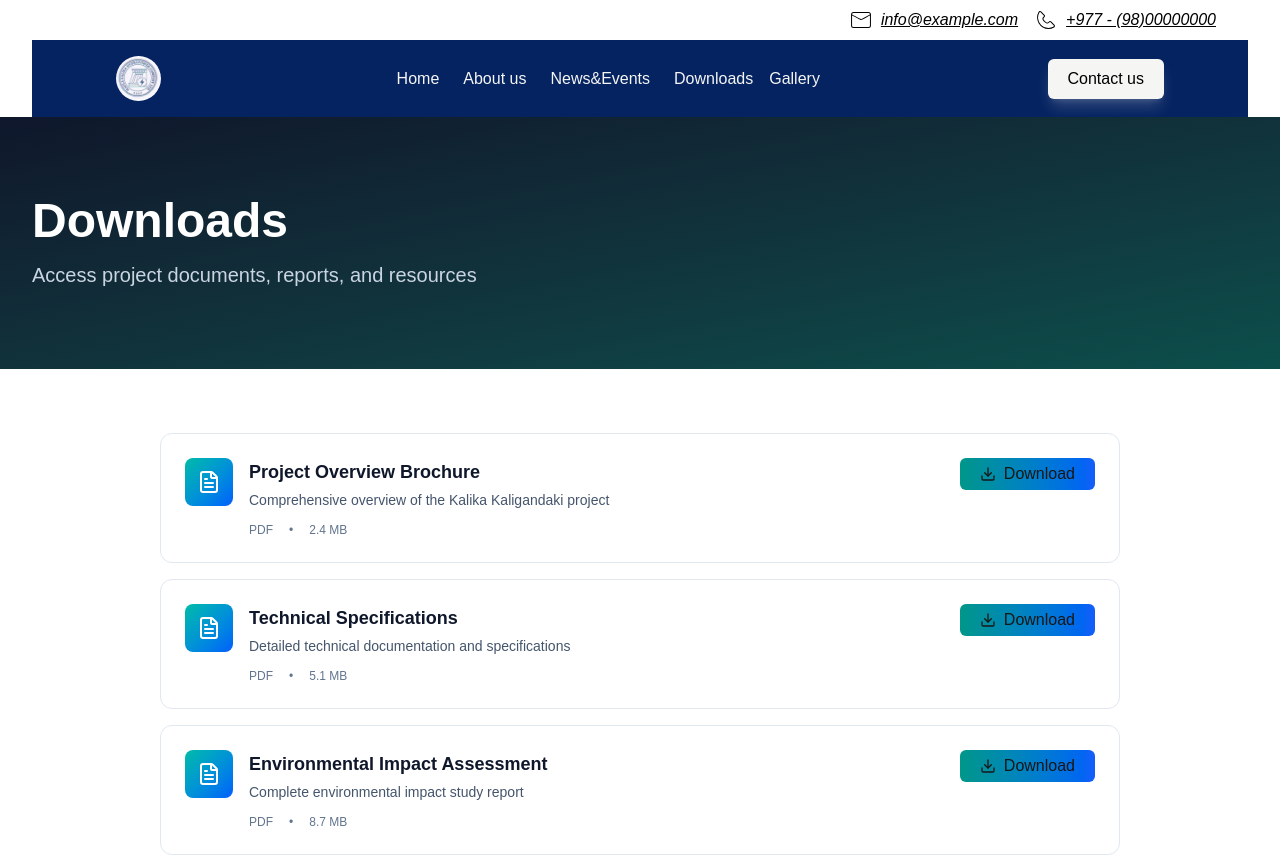
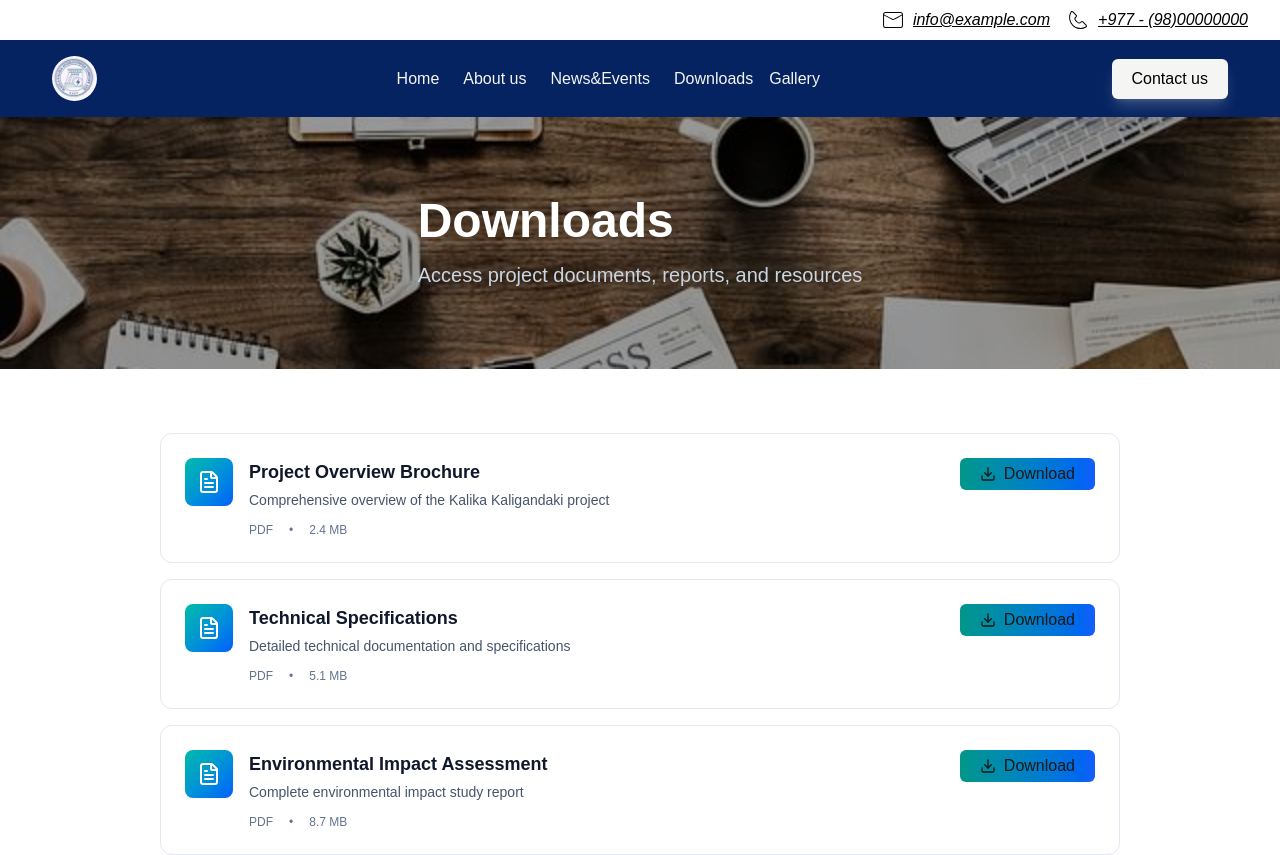
Before and after one commit to tufanrai/maulakalika, a Next.js app: page /downloads in a window 1280 px wide. Shown: the top 855 px of the page. Built offline with nearby package versions, Linux system fonts and the light colour scheme.

Commit message:
Updated hero's of all the pages

```diff
--- a/app/about/page.tsx
+++ b/app/about/page.tsx
@@ -1,16 +1,27 @@
 import React from "react";
 import { Award, Target, Eye, Heart } from "lucide-react";
+import team from "@/public/Business team working on laptop to check the results of their work_ | Premium Photo.jpg";
 
 export default function About() {
   return (
     <div className="w-full bg-white">
       {/* Hero */}
-      <section className="bg-gradient-to-br from-slate-900 to-teal-900 text-white py-20">
-        <div className="max-w-7xl mx-auto px-4 sm:px-6 lg:px-8">
-          <h1 className="text-4xl md:text-5xl font-bold mb-4">About Us</h1>
-          <p className="text-xl text-slate-300 max-w-2xl">
-            Leading the way in sustainable hydropower development
-          </p>
+      <section
+        style={{
+          backgroundImage: `url("${team.src}")`,
+          backgroundPosition: "center",
+          backgroundSize: "cover",
+          backgroundRepeat: "no-repeat",
+        }}
+        className="w-full max-h-100 h-screen text-white"
+      >
+        <div className="bg-black/40 w-full max-h-100 h-screen flex items-center justify-center">
+          <div className="max-w-7xl mx-auto px-4 sm:px-6 lg:px-8">
+            <h1 className="text-4xl md:text-5xl font-bold mb-4">About Us</h1>
+            <p className="text-xl text-slate-300 max-w-2xl">
+              Leading the way in sustainable hydropower development
+            </p>
+          </div>
         </div>
       </section>
 
--- a/app/contact/page.tsx
+++ b/app/contact/page.tsx
@@ -1,7 +1,7 @@
 "use client";
 import React, { useState } from "react";
 import { MapPin, Phone, Mail, Clock, Send } from "lucide-react";
-import hero from "@/public/Hydro electric power plant stock image_ Image of powerplant - 19361119.jpg";
+import hero from "@/public/It's a deal!.jpg";
 
 export default function Contact() {
   return (
@@ -14,13 +14,15 @@ export default function Contact() {
           backgroundSize: "cover",
           backgroundRepeat: "no-repeat",
         }}
-        className=" text-white py-20"
+        className=" text-white"
       >
-        <div className="max-w-7xl mx-auto px-4 sm:px-6 lg:px-8">
-          <h1 className="text-4xl md:text-5xl font-bold mb-4">Contact Us</h1>
-          <p className="text-xl text-slate-300 max-w-2xl">
-            Get in touch with our team. We're here to help.
-          </p>
+        <div className="w-full bg-black/40 flex items-center justify-center py-20">
+          <div className="max-w-7xl mx-auto px-4 sm:px-6 lg:px-8">
+            <h1 className="text-4xl md:text-5xl font-bold mb-4">Contact Us</h1>
+            <p className="text-xl text-slate-300 max-w-2xl">
+              Get in touch with our team. We're here to help.
+            </p>
+          </div>
         </div>
       </section>
 
--- a/app/downloads/page.tsx
+++ b/app/downloads/page.tsx
@@ -1,5 +1,6 @@
 import React from "react";
 import { FileText, Download, FileImage, FileSpreadsheet } from "lucide-react";
+import documents from "@/public/landscaper business card.jpg";
 
 export default function Downloads() {
   const downloads = [
@@ -50,12 +51,22 @@ export default function Downloads() {
   return (
     <div className="w-full bg-white">
       {/* Hero */}
-      <section className="bg-gradient-to-br from-slate-900 to-teal-900 text-white py-20">
-        <div className="max-w-7xl mx-auto px-4 sm:px-6 lg:px-8">
-          <h1 className="text-4xl md:text-5xl font-bold mb-4">Downloads</h1>
-          <p className="text-xl text-slate-300 max-w-2xl">
-            Access project documents, reports, and resources
-          </p>
+      <section
+        style={{
+          backgroundImage: `url("${documents.src}")`,
+          backgroundPosition: "center",
+          backgroundSize: "cover",
+          backgroundRepeat: "no-repeat",
+        }}
+        className="w-full text-white"
+      >
+        <div className="w-full bg-black/40 py-20 flex items-center justify-center">
+          <div className="max-w-7xl mx-auto px-4 sm:px-6 lg:px-8">
+            <h1 className="text-4xl md:text-5xl font-bold mb-4">Downloads</h1>
+            <p className="text-xl text-slate-300 max-w-2xl">
+              Access project documents, reports, and resources
+            </p>
+          </div>
         </div>
       </section>
 
--- a/app/news/page.tsx
+++ b/app/news/page.tsx
@@ -1,16 +1,27 @@
 import React from "react";
+import events from "@/public/Networking Event Interaction.jpg";
 
 export default function News() {
   return (
     <div className="w-full bg-white">
       {/* Hero */}
-      <section className="bg-gradient-to-br from-slate-900 to-teal-900 text-white py-20">
+      <section
+        style={{
+          backgroundImage: `url("${events.src}")`,
+          backgroundPosition: "top",
+          backgroundSize: "cover",
+          backgroundRepeat: "no-repeat",
+        }}
+        className=" text-white w-full"
+      >
+        <div className="w-full bg-black/40 flex items-center justify-center py-20">
           <div className="max-w-7xl mx-auto px-4 sm:px-6 lg:px-8">
             <h1 className="text-4xl md:text-5xl font-bold mb-4">Latest News</h1>
             <p className="text-xl text-slate-300 max-w-2xl">
               Stay updated with our latest projects, achievements, and
               announcements
             </p>
+          </div>
         </div>
       </section>
 
--- a/app/page.tsx
+++ b/app/page.tsx
@@ -78,9 +78,10 @@ export default function Home() {
           backgroundSize: "cover",
           backgroundRepeat: "no-repeat",
         }}
-        className="relative bg-slate-100 overflow-hidden"
+        className="relative overflow-hidden"
       >
-        <div className="max-w-7xl bg-linear-60 from-black/50 to-white/0 mx-auto px-4 sm:px-6 lg:px-8 py-20 md:py-28">
+        <div className="w-full bg-linear-60 from-black/70 to-white/0">
+          <div className="max-w-7xl mx-auto px-4 sm:px-6 lg:px-8 py-20 md:py-28">
             <div className="grid lg:grid-cols-2 gap-12 items-center">
               <div className="ml-12">
                 <h1 className="text-3xl md:text-6xl font-bold text-white mb-6 leading-tight">
@@ -96,6 +97,7 @@ export default function Home() {
                     Explore Our Projects
                   </button>
                 </Link>
+              </div>
             </div>
           </div>
         </div>
--- a/components/navbar.tsx
+++ b/components/navbar.tsx
@@ -6,7 +6,7 @@ import logo from "@/public/uploaded_logo.png";
 const Navbar = () => {
   return (
     <div className="w-full">
-      <header className="w-full px-5 md:px-8 flex flex-col items-center justify-center">
+      <header className="w-full flex flex-col items-center justify-center">
         {/* sub nav */}
         <div className="max-w-[1280px] w-full px-5 md:px-8 flex items-center justify-end gap-4 bg-white py-2">
           <span className="flex items-center justify-center gap-2 italic text-nav underline cursor-pointer ease duration-300 text-black hover:text-primary">
@@ -17,9 +17,9 @@ const Navbar = () => {
           </span>
         </div>
         {/* main nav */}
-        <div className="w-full px-5 md:px-8 flex items-center jusitfy-center bg-primary">
-          <div className="max-w-[1280px] w-full px-5 md:px-8 flex items-center jusitfy-center">
-            <ul className=" w-full flex items-center justify-end gap-2 py-4 px-5 text-stone-100">
+        <div className="w-full flex items-center bg-primary">
+          <div className="w-full flex justify-center px-5 md:px-8">
+            <ul className="max-w-[1280px] w-full flex items-center justify-end gap-2 py-4 px-5 text-stone-100">
               <li className="mr-auto">
                 <Link href={"/"}>
                   <div
```
Also changed, not shown: public/Networking Event Interaction.jpg (added). Lines whose indentation alone changed are shown as unchanged.
